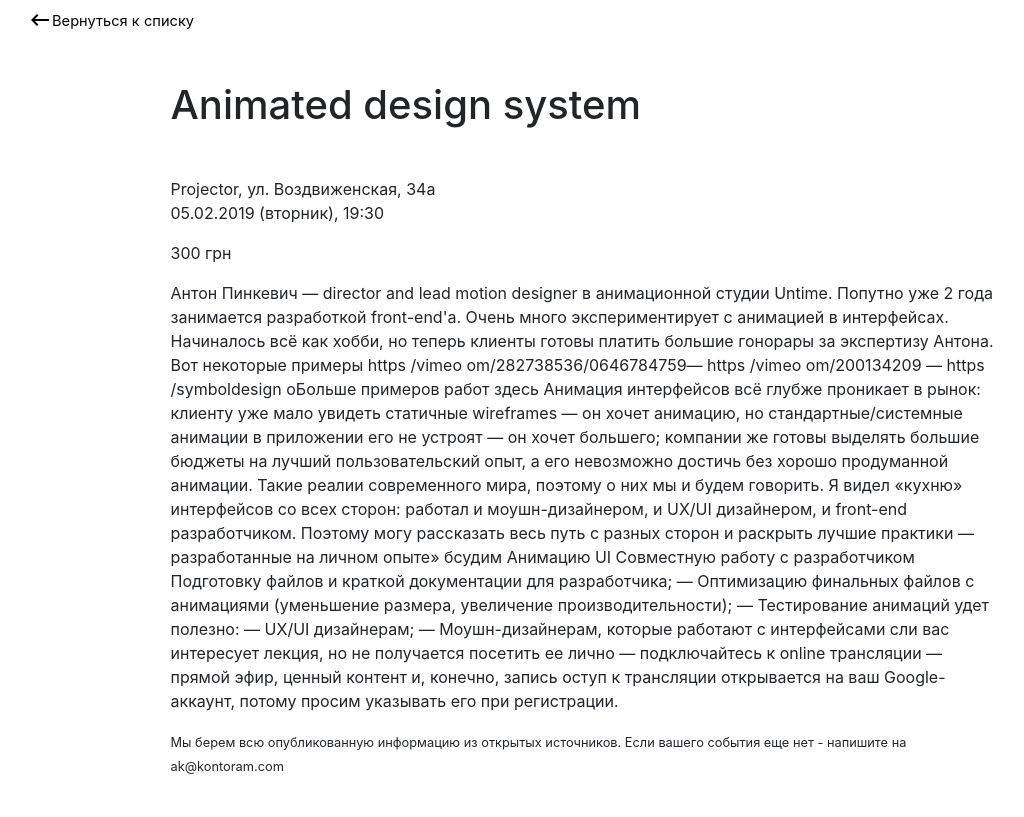
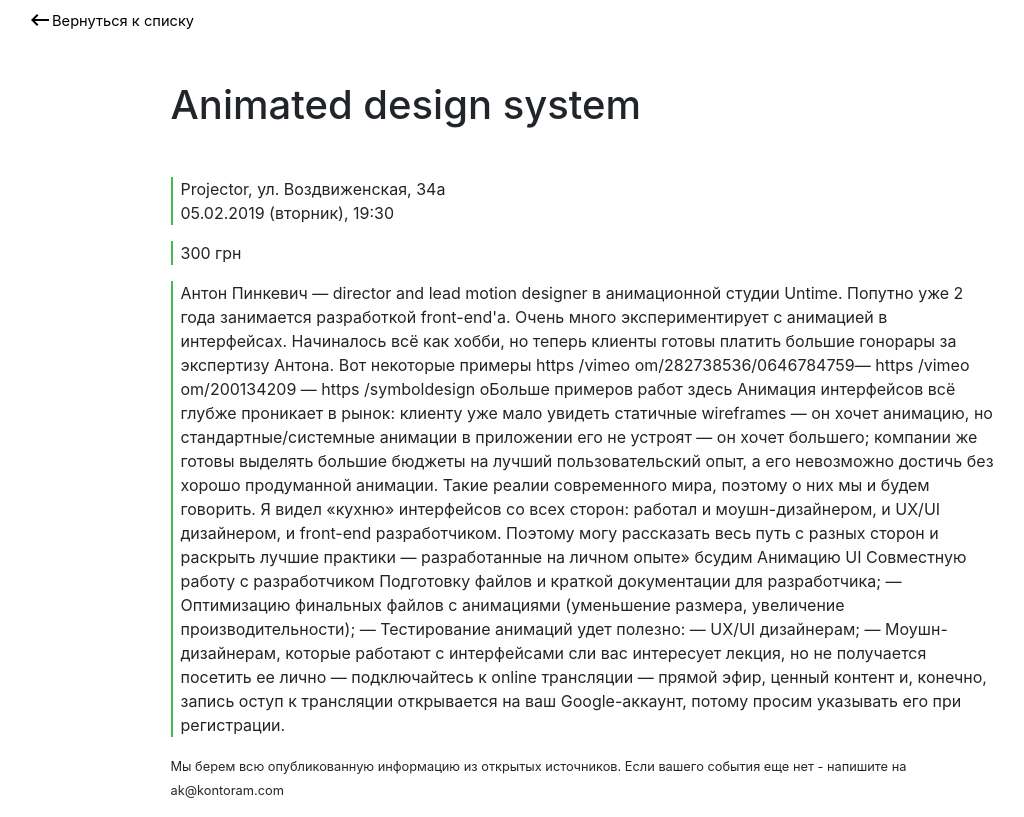
Before and after one commit to dyudyunov/cite_hub, a Django app: page /animated-design-system/ in a window 1280 px wide. Shown: the whole page, without its empty margins (57-1081 px from the left). Before the commit the page ends 774 px from the top, so only its background shows below. Run offline with Django 3.2, Linux system fonts and the light colour scheme; data comes from the database, SQL or seed files in the repository; some libraries are stand-ins or nearby versions.

Commit message:
style update

```diff
--- a/cources_hub/mainApp/templates/mainApp/eventdetail.html
+++ b/cources_hub/mainApp/templates/mainApp/eventdetail.html
@@ -13,15 +13,15 @@
         {{ post.title }}
     </h1>
 
-    <p>
+    <p class="green-border-l">
         {{ post.address }}
         <br>
         {{ post.time }}
     </p>
-    <p>
+    <p class="green-border-l">
         {{ post.price }}
     </p>
-    <p>
+    <p class="green-border-l">
         {{ post.info }}
     </p>
 
--- a/cources_hub/mainApp/templates/mainApp/mainPage.html
+++ b/cources_hub/mainApp/templates/mainApp/mainPage.html
@@ -37,7 +37,7 @@
 
 {% block content %}
     {% for post in posts %}
-        <div class="container mb-5">
+        <div class="container mb-5 green-border-l">
             <div>
                 <a class="green-link" href="{% url 'eventdetail_url' slug=post.slug %}">
                 <h5 class="event-title">{{ post.title }}</h5>
--- a/cources_hub/templates/base.html
+++ b/cources_hub/templates/base.html
@@ -10,6 +10,15 @@
         {% endblock %}
     </title>
     <style>
+        div.green-border-l:hover {
+            border-left: 2px solid #44ba4c;
+            padding-left: 13px;
+        }
+
+        p.green-border-l {
+            border-left: 2px solid #44ba4c;
+            padding-left: 8px;
+        }
 
         a.green-link {
             color: #000000; /* Цвет обычной ссылки */
```
